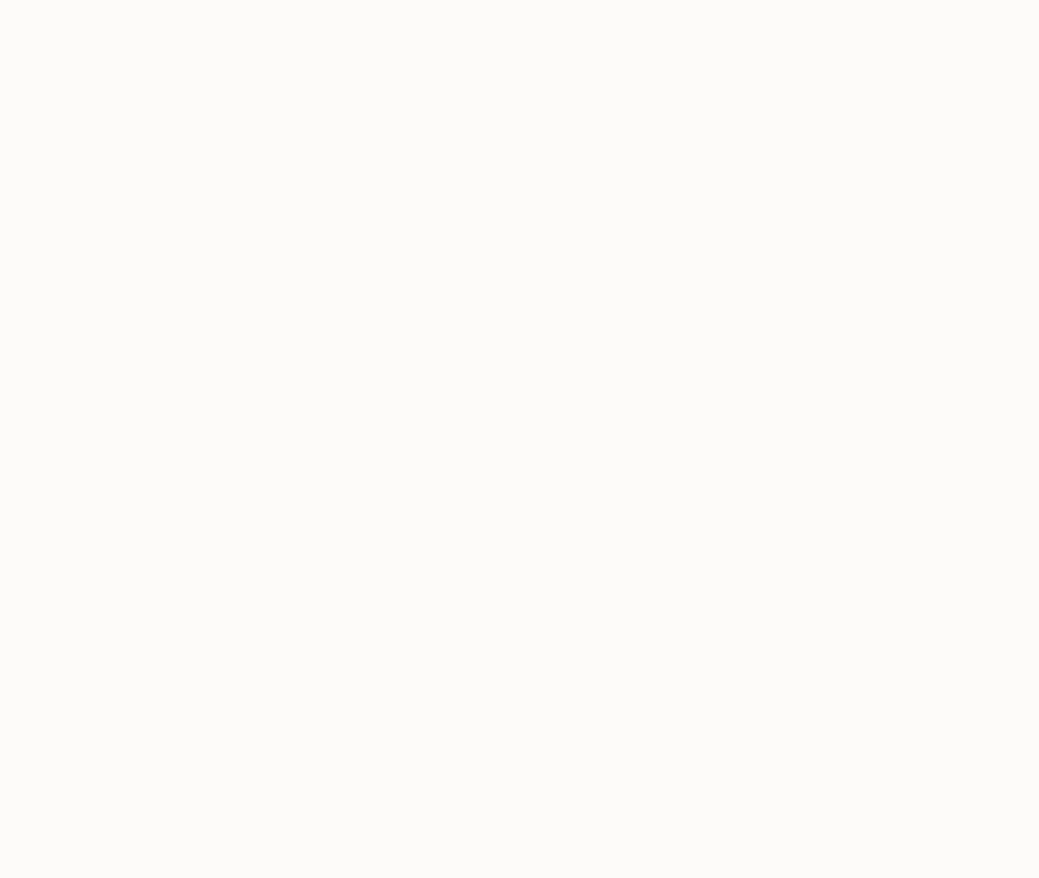
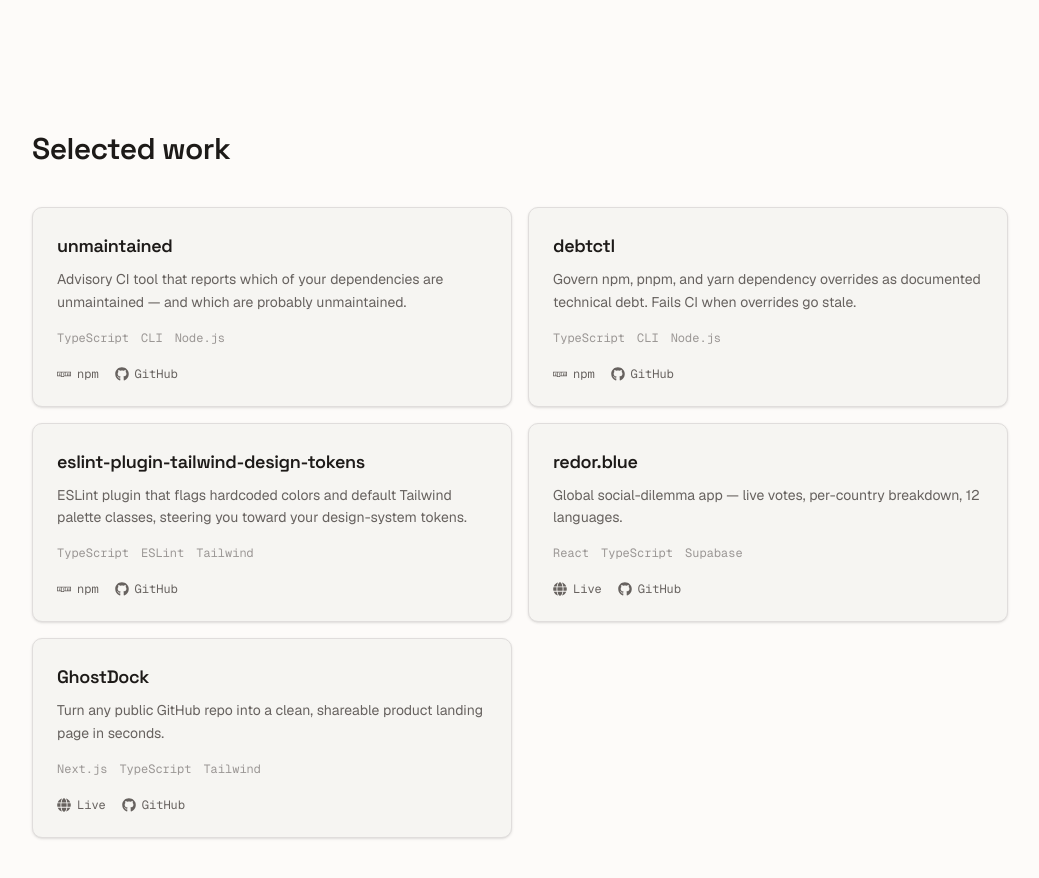
Before and after one commit to KMavr/portfolio, a Next.js app: page / in a window 1280 px wide. Shown: the part 840-1718 px from the top of the page, without its empty margins (120-1159 px from the left). Before the commit the page ends 859 px from the top, so only its background shows below. Built offline with nearby package versions, Linux system fonts and the light colour scheme.

Commit message:
Add selected work section.

```diff
--- /dev/null
+++ b/app/components/Work/Work.tsx
@@ -0,0 +1,30 @@
+import WorkCard from '@/app/components/Work/components/WorkCard/WorkCard';
+import { PROJECTS } from '@/app/config/projects';
+import { cn } from '@/lib/utils/cn';
+
+function Work() {
+  return (
+    <section id="work" className={styles.section}>
+      <h2 className={styles.heading}>Selected work</h2>
+      <div className={styles.grid}>
+        {PROJECTS.map((project) => (
+          <WorkCard
+            key={project.title}
+            title={project.title}
+            description={project.description}
+            techTags={project.tags}
+            links={project.links}
+          />
+        ))}
+      </div>
+    </section>
+  );
+}
+
+const styles = {
+  section: cn('mx-auto w-full max-w-5xl px-6 py-20 sm:py-28'),
+  heading: cn('text-ink text-2xl font-semibold sm:text-3xl'),
+  grid: cn('mt-10 grid gap-4 sm:grid-cols-2'),
+};
+
+export default Work;
--- /dev/null
+++ b/app/components/Work/components/WorkCard/WorkCard.tsx
@@ -0,0 +1,68 @@
+import type { IconType } from 'react-icons';
+import { FaGithub, FaGlobe, FaNpm } from 'react-icons/fa';
+import { ProjectLink } from '@/app/types';
+import { cn } from '@/lib/utils/cn';
+
+const ICONS: Record<ProjectLink['label'], IconType> = {
+  npm: FaNpm,
+  GitHub: FaGithub,
+  Live: FaGlobe,
+};
+
+interface WorkCardProps {
+  title: string;
+  description: string;
+  techTags: string[];
+  links: ProjectLink[];
+}
+
+function WorkCard({ title, description, techTags, links }: WorkCardProps) {
+  return (
+    <article className={styles.card}>
+      <h3 className={styles.title}>{title}</h3>
+      <p className={styles.description}>{description}</p>
+      <ul className={styles.tags}>
+        {techTags.map((techTag) => (
+          <li key={techTag} className={styles.tag}>
+            {techTag}
+          </li>
+        ))}
+      </ul>
+      <div className={styles.links}>
+        {links.map((link) => {
+          const Icon = ICONS[link.label];
+          return (
+            <a
+              key={link.href}
+              href={link.href}
+              target="_blank"
+              rel="noopener noreferrer"
+              className={styles.link}>
+              <Icon className={styles.linkIcon} aria-hidden="true" />
+              {link.label}
+            </a>
+          );
+        })}
+      </div>
+    </article>
+  );
+}
+
+const styles = {
+  card: cn(
+    'border-line bg-surface rounded-card flex h-full flex-col border p-6',
+    'shadow-sm transition-transform duration-200 ease-out hover:-translate-y-1 hover:shadow-md',
+  ),
+  title: cn('text-ink font-display text-lg font-semibold break-words'),
+  description: cn('text-muted mt-2 text-sm leading-relaxed'),
+  tags: cn('mt-4 flex flex-wrap gap-x-3 gap-y-1'),
+  tag: cn('text-faint font-mono text-xs'),
+  links: cn('mt-auto flex flex-wrap gap-x-4 gap-y-1 pt-5'),
+  link: cn(
+    'text-muted hover:text-accent inline-flex items-center gap-1.5',
+    'font-mono text-xs transition-colors',
+  ),
+  linkIcon: cn('size-3.5'),
+};
+
+export default WorkCard;
--- /dev/null
+++ b/app/config/projects.ts
@@ -0,0 +1,53 @@
+import { Project } from '@/app/types';
+
+export const PROJECTS: Project[] = [
+  {
+    title: 'unmaintained',
+    description:
+      'Advisory CI tool that reports which of your dependencies are unmaintained — and which are probably unmaintained.',
+    tags: ['TypeScript', 'CLI', 'Node.js'],
+    links: [
+      { label: 'npm', href: 'https://www.npmjs.com/package/unmaintained' },
+      { label: 'GitHub', href: 'https://github.com/KMavr/unmaintained' },
+    ],
+  },
+  {
+    title: 'debtctl',
+    description:
+      'Govern npm, pnpm, and yarn dependency overrides as documented technical debt. Fails CI when overrides go stale.',
+    tags: ['TypeScript', 'CLI', 'Node.js'],
+    links: [
+      { label: 'npm', href: 'https://www.npmjs.com/package/debtctl' },
+      { label: 'GitHub', href: 'https://github.com/KMavr/debtctl' },
+    ],
+  },
+  {
+    title: 'eslint-plugin-tailwind-design-tokens',
+    description:
+      'ESLint plugin that flags hardcoded colors and default Tailwind palette classes, steering you toward your design-system tokens.',
+    tags: ['TypeScript', 'ESLint', 'Tailwind'],
+    links: [
+      { label: 'npm', href: 'https://www.npmjs.com/package/eslint-plugin-tailwind-design-tokens' },
+      { label: 'GitHub', href: 'https://github.com/KMavr/eslint-plugin-tailwind-design-tokens' },
+    ],
+  },
+  {
+    title: 'redor.blue',
+    description: 'Global social-dilemma app — live votes, per-country breakdown, 12 languages.',
+    tags: ['React', 'TypeScript', 'Supabase'],
+    links: [
+      { label: 'Live', href: 'https://redor.blue' },
+      { label: 'GitHub', href: 'https://github.com/KMavr/red-blue-button' },
+    ],
+  },
+  {
+    title: 'GhostDock',
+    description:
+      'Turn any public GitHub repo into a clean, shareable product landing page in seconds.',
+    tags: ['Next.js', 'TypeScript', 'Tailwind'],
+    links: [
+      { label: 'Live', href: 'https://ghostdock.vercel.app/' },
+      { label: 'GitHub', href: 'https://github.com/KMavr/ghostdock' },
+    ],
+  },
+];
--- a/app/page.tsx
+++ b/app/page.tsx
@@ -1,9 +1,11 @@
 import Hero from '@/app/components/Hero/Hero';
+import Work from '@/app/components/Work/Work';
 
 function Home() {
   return (
     <main className="flex-1">
       <Hero />
+      <Work />
     </main>
   );
 }
--- /dev/null
+++ b/app/types.ts
@@ -0,0 +1,11 @@
+export type ProjectLink = {
+  label: 'npm' | 'GitHub' | 'Live';
+  href: string;
+};
+
+export type Project = {
+  title: string;
+  description: string;
+  tags: string[];
+  links: ProjectLink[];
+};
--- a/package.json
+++ b/package.json
@@ -25,6 +25,7 @@
     "next": "16.2.7",
     "react": "19.2.4",
     "react-dom": "19.2.4",
+    "react-icons": "^5.6.0",
     "tailwind-merge": "^3.6.0"
   },
   "devDependencies": {
```
Also changed, not shown: 1 other file (tests, documents, lock files or other folders).
